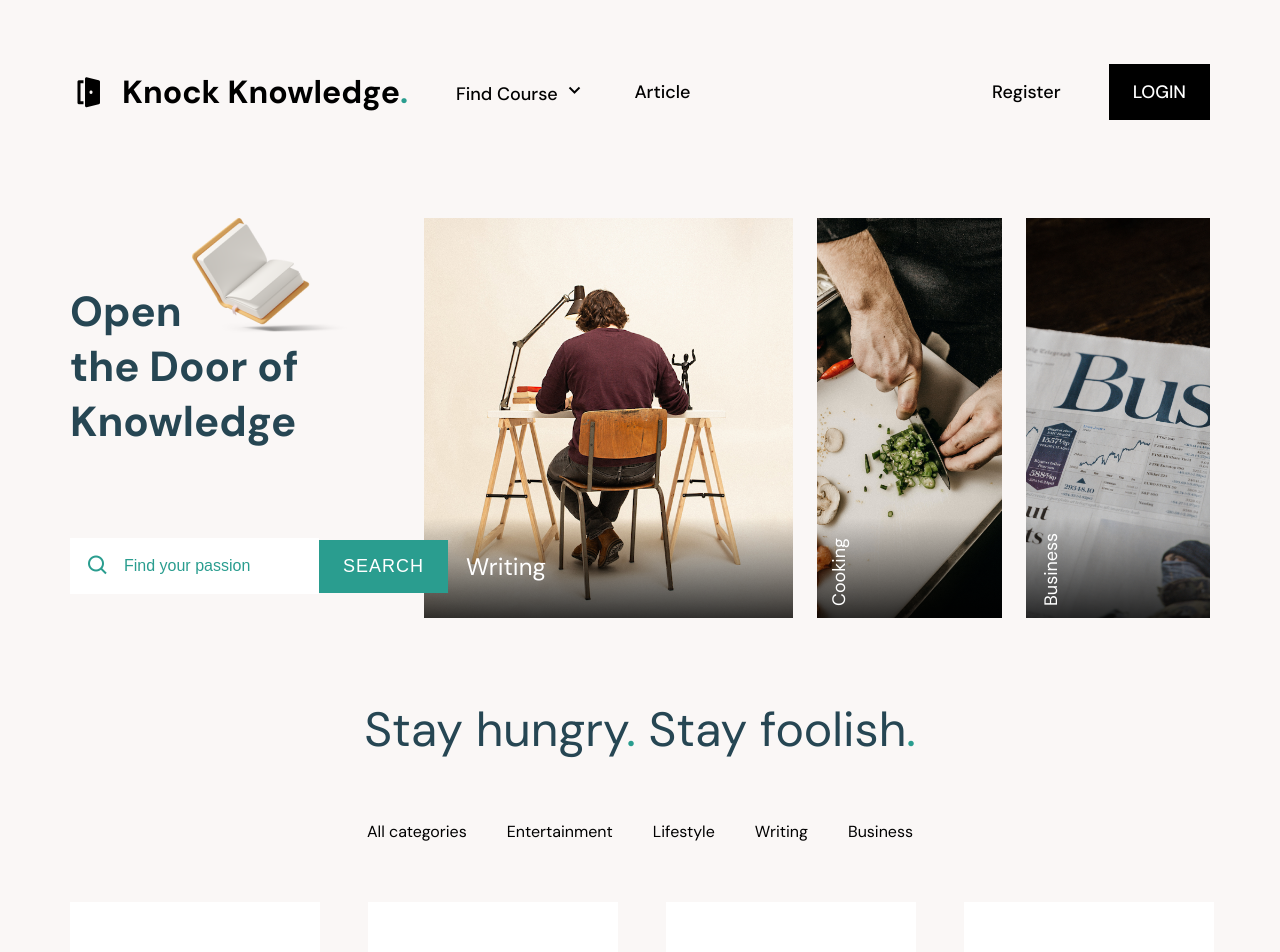
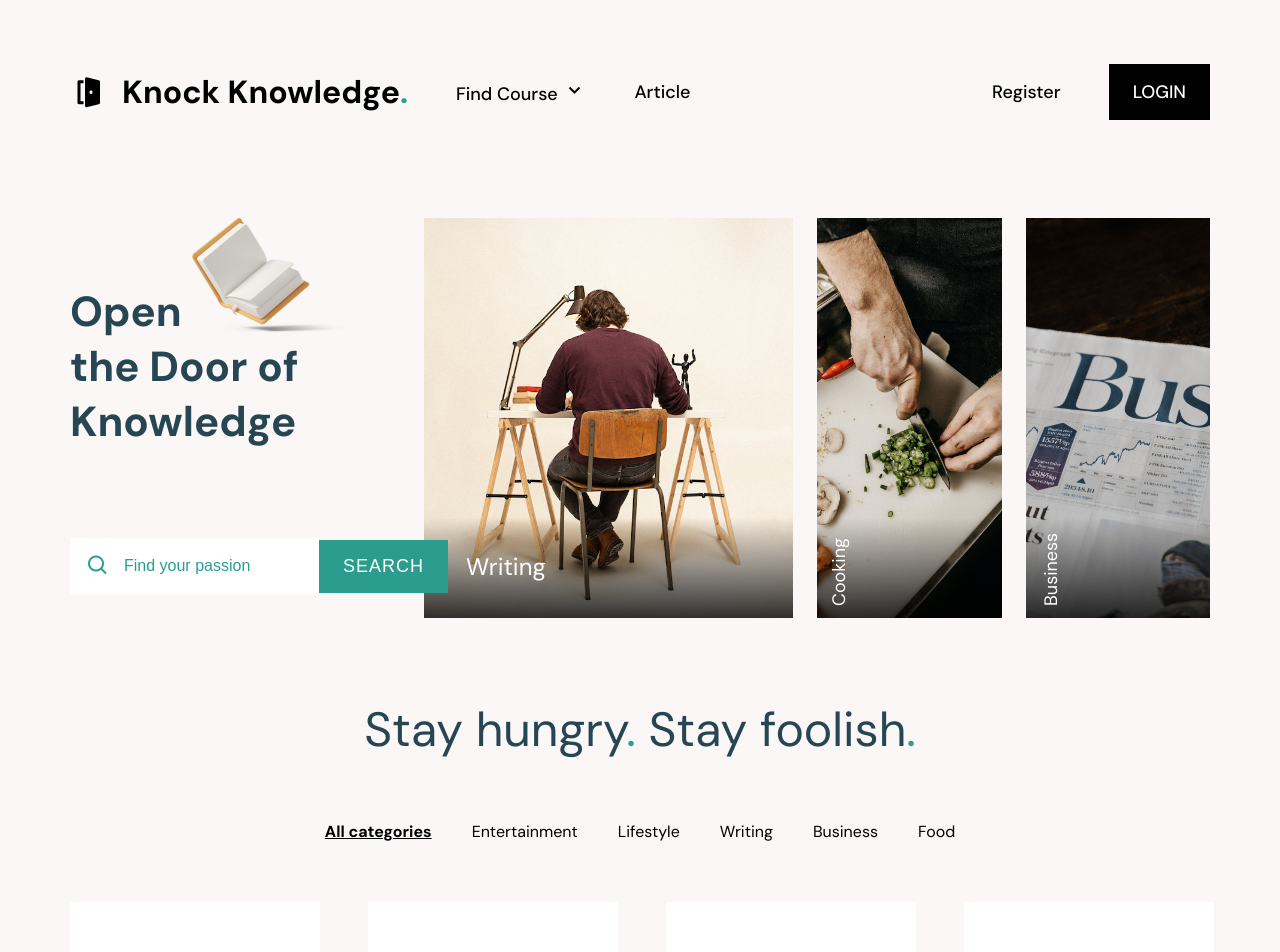
Before and after one commit to daiweilam/KnockKnowledge, a Next.js app: page / in a window 1280 px wide. Shown: the top 952 px of the page. Built offline with nearby package versions, Linux system fonts and the light colour scheme.

Commit message:
index update category list

```diff
--- a/components/Home/Category.tsx
+++ b/components/Home/Category.tsx
@@ -1,14 +1,30 @@
+import { useState } from "react";
 import styles from "@/styles/Home/Category.module.scss";
 
+const categories = [
+  { id: 1, name: "All categories", slug: "all" },
+  { id: 2, name: "Entertainment", slug: "entertainment" },
+  { id: 3, name: "Lifestyle", slug: "lifestyle" },
+  { id: 4, name: "Writing", slug: "writing" },
+  { id: 5, name: "Business", slug: "business" },
+  { id: 6, name: "Food", slug: "food" },
+];
+
 const Category = () => {
+  const [active, setActive] = useState("all");
+
   return (
     <div className={styles.category}>
       <div className={styles.menu}>
-        <div>All categories</div>
-        <div>Entertainment</div>
-        <div>Lifestyle</div>
-        <div>Writing</div>
-        <div>Business</div>
+        {categories.map((x: { id: number; name: string; slug: string }) => (
+          <div
+            className={active === x.slug ? styles.active : ""}
+            onClick={() => setActive(x.slug)}
+            key={x.id}
+          >
+            {x.name}
+          </div>
+        ))}
       </div>
       <div className={styles.list}>
         <div className={styles.card}>
--- a/styles/Home/Category.module.scss
+++ b/styles/Home/Category.module.scss
@@ -9,6 +9,18 @@
     justify-content: center;
     align-items: center;
     gap: 40px;
+
+    div {
+      &.active {
+        font-weight: 700;
+        text-decoration: underline;
+      }
+
+      &:hover {
+        cursor: pointer;
+        opacity: 0.75;
+      }
+    }
   }
 
   .list {
```
